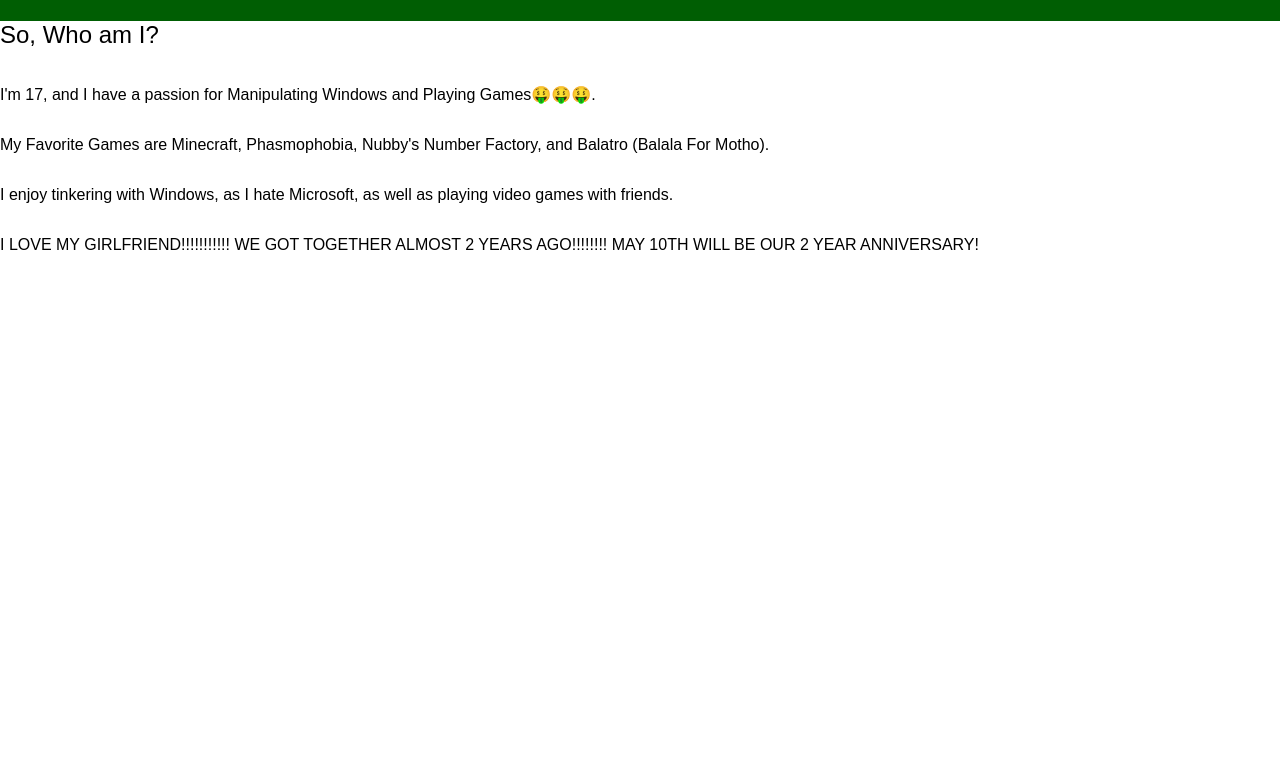
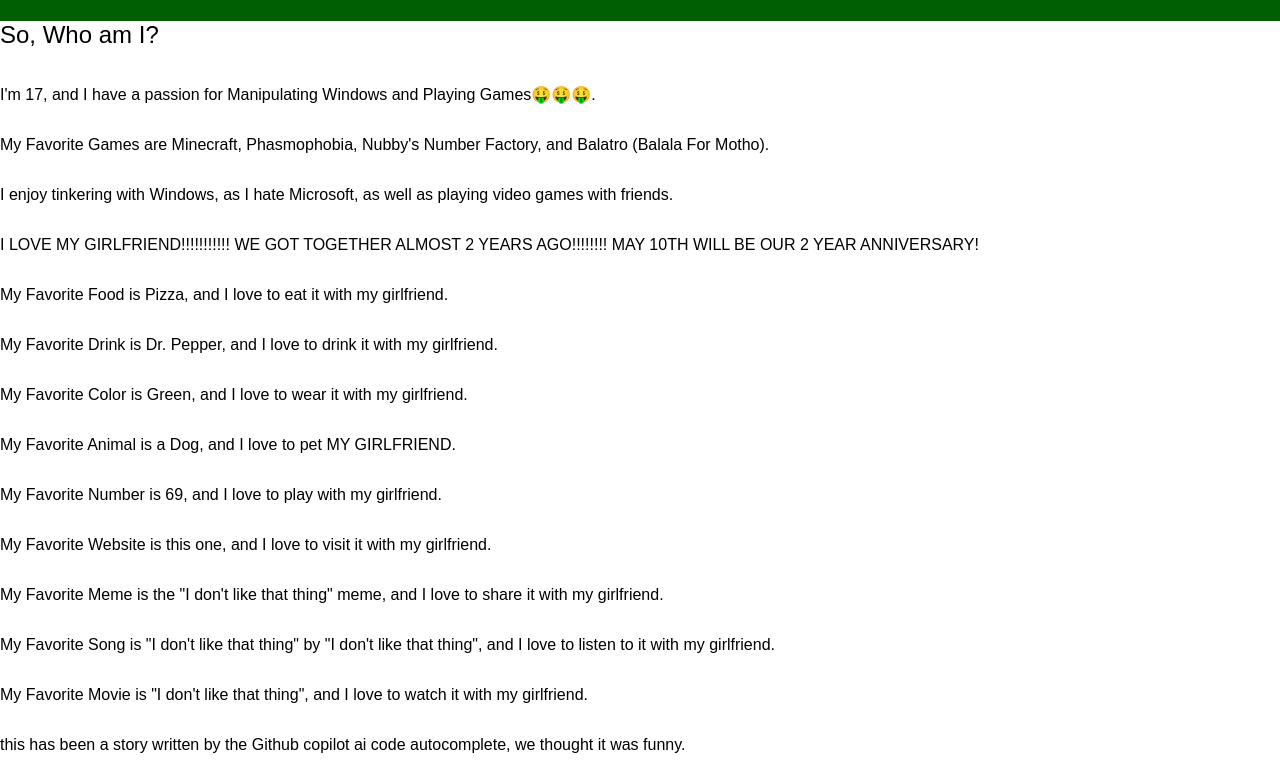
Before and after one commit to MiraTuahmaster82/MiraTuahmaster82.github.io, a plain HTML site: page index.html in a window 1280 px wide. Shown: the part 99-869 px from the top of the page. Before the commit the page ends 800 px from the top, so only its background shows below. Drawn offline with Linux system fonts and the light colour scheme.

Commit message:
Update index.html

```diff
--- a/index.html
+++ b/index.html
@@ -39,6 +39,16 @@
         <p>My Favorite Games are Minecraft, Phasmophobia, Nubby's Number Factory, and Balatro (Balala For Motho).</p>
         <p>I enjoy tinkering with Windows, as I hate Microsoft, as well as playing video games with friends.</p>
         <p>I LOVE MY GIRLFRIEND!!!!!!!!!!! WE GOT TOGETHER ALMOST 2 YEARS AGO!!!!!!!! MAY 10TH WILL BE OUR 2 YEAR ANNIVERSARY!</p>
+        <p>My Favorite Food is Pizza, and I love to eat it with my girlfriend.</p>
+        <p>My Favorite Drink is Dr. Pepper, and I love to drink it with my girlfriend.</p>
+        <p>My Favorite Color is Green, and I love to wear it with my girlfriend.</p>
+        <p>My Favorite Animal is a Dog, and I love to pet MY GIRLFRIEND.</p>
+        <p>My Favorite Number is 69, and I love to play with my girlfriend.</p>
+        <p>My Favorite Website is this one, and I love to visit it with my girlfriend.</p>
+        <p>My Favorite Meme is the "I don't like that thing" meme, and I love to share it with my girlfriend.</p>
+        <p>My Favorite Song is "I don't like that thing" by "I don't like that thing", and I love to listen to it with my girlfriend.</p>
+        <p>My Favorite Movie is "I don't like that thing", and I love to watch it with my girlfriend.</p>
+        <p> this has been a story written by the Github copilot ai code autocomplete, we thought it was funny.</p>
     </main>
 </body>
 </html>
```
